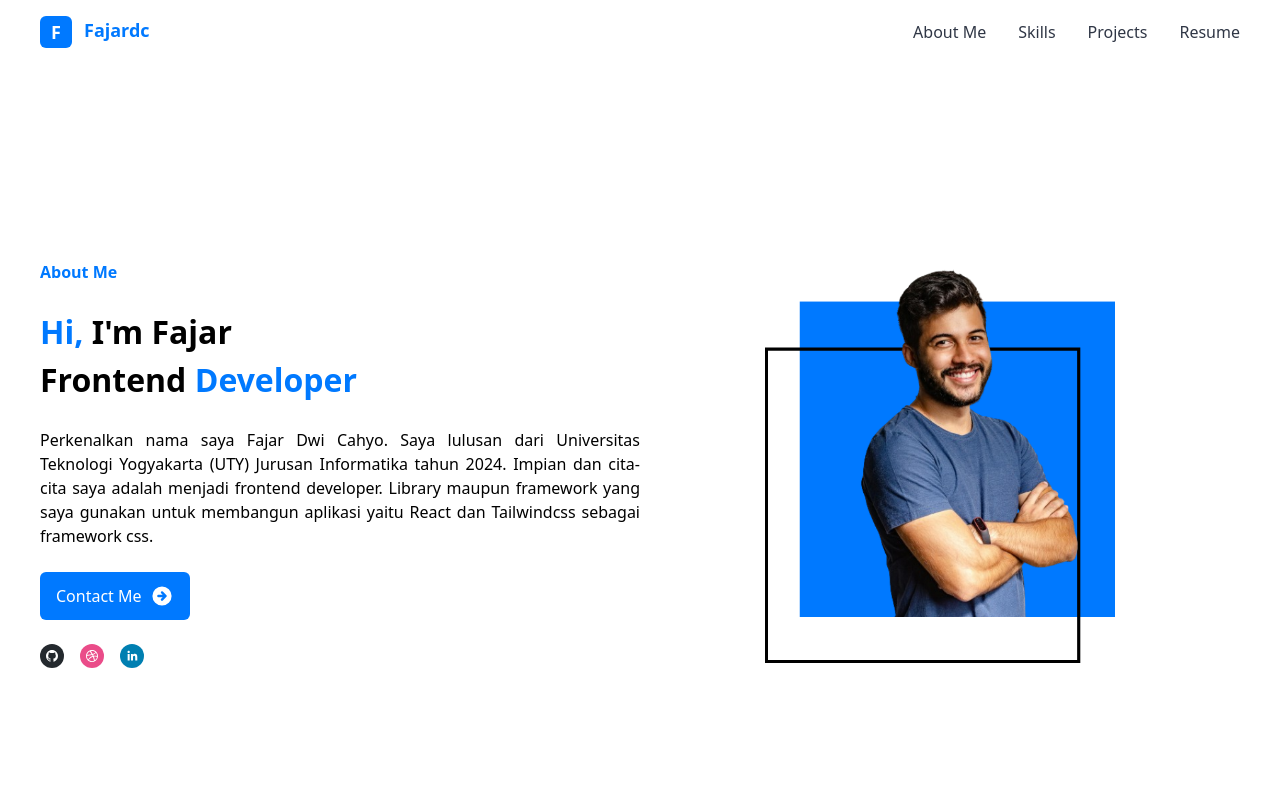
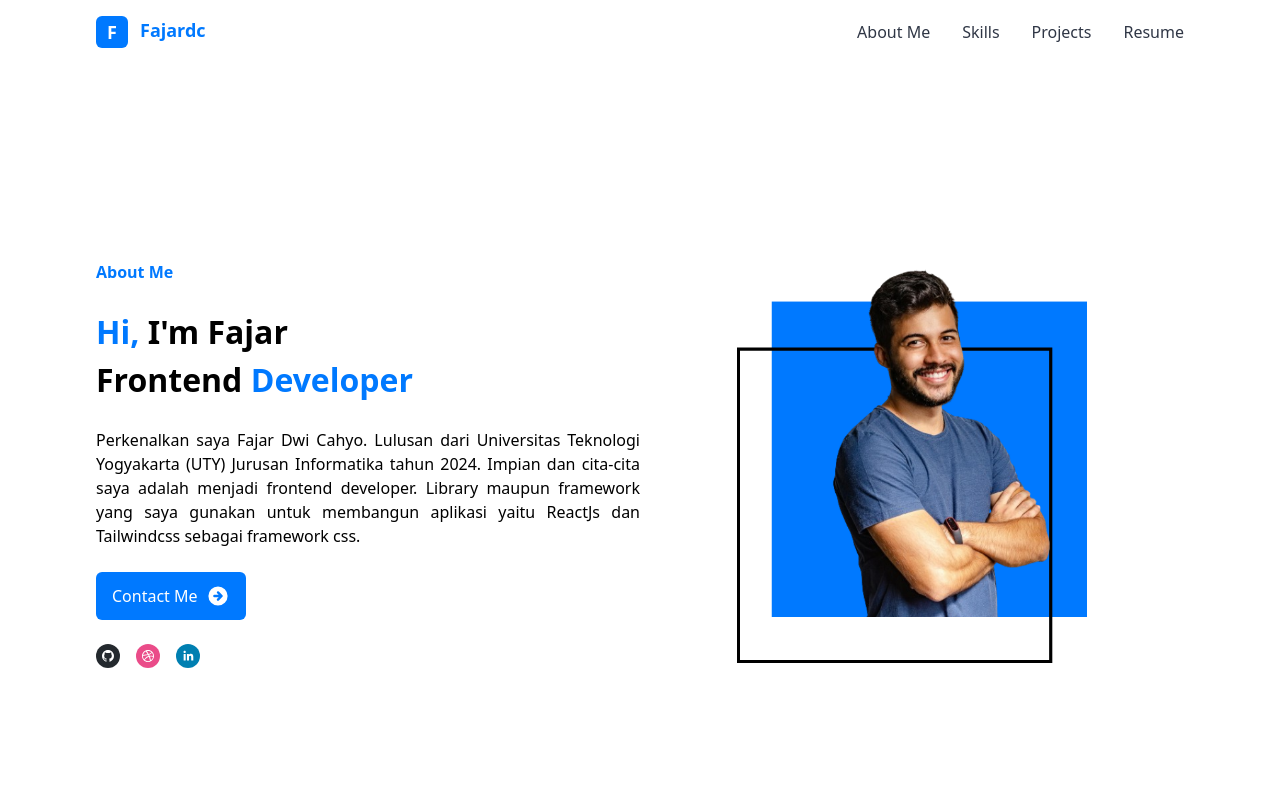
Before and after one commit to fajardd/portfolio, a Next.js app: page / in a window 1280 px wide. Shown: the top 800 px of the page. Built offline with nearby package versions, Linux system fonts and the light colour scheme.

Commit message:
update ui

```diff
--- a/src/components/Fragments/NavBar.js
+++ b/src/components/Fragments/NavBar.js
@@ -23,11 +23,11 @@
   }, []);
   return (
     <header
-      className={`fixed top-0 left-0 right-0 bg-white py-4 px-4 lg:px-10 z-50 transition-shadow duration-300 ${
+      className={`fixed top-0 left-0 right-0 bg-white py-4  z-50 transition-shadow duration-300 ${
         hasShadow ? "shadow" : ""
       }`}
     >
-      <div className="container mx-auto flex justify-between items-center">
+      <div className="container mx-auto px-4 lg:px-24 flex justify-between items-center">
         <div className=" text-lg font-bold flex">
           <div className="w-8 h-8 rounded-md bg-[#0079FF] text-white flex justify-center items-center mr-3">
             F
@@ -45,7 +45,12 @@
             <Link href="/#project">Projects</Link>
           </li>
           <li className="text-[#2F3645] hover:text-[#0079FF] list-none">
-            <Link href="/#contact">Resume</Link>
+            <Link
+              target="_blank"
+              href="https://drive.google.com/file/d/1HUxKkA1miYr6JCKVU1r4VopCYnQmbY6L/view?usp=sharing"
+            >
+              Resume
+            </Link>
           </li>
         </nav>
         <div className="md:hidden">
@@ -59,7 +64,7 @@
         </div>
       </div>
       <div
-        className={`md:hidden bg-white overflow-hidden transition-all duration-500 ease-in-out ${
+        className={`md:hidden container mx-auto px-4 lg:px-32 bg-white overflow-hidden transition-all duration-500 ease-in-out ${
           isOpen ? "max-h-40" : "max-h-0"
         }`}
       >
@@ -74,7 +79,12 @@
             <Link href="/#project">Projects</Link>
           </li>
           <li className="block text-[#2F3645] hover:text-[#0079FF] py-2">
-            <Link href="/#contact">Resume</Link>
+            <Link
+              target="_blank"
+              href="https://drive.google.com/file/d/1HUxKkA1miYr6JCKVU1r4VopCYnQmbY6L/view?usp=sharing"
+            >
+              Resume
+            </Link>
           </li>
         </div>
       </div>
--- a/src/components/Layout/index.js
+++ b/src/components/Layout/index.js
@@ -6,7 +6,7 @@
   return (
     <Fragment>
       <NavBar />
-      <main className="container mx-auto mt-16 px-4 lg:px-10   z-0">
+      <main className="container mx-auto mt-16 px-4 lg:px-24   z-0">
         {children}
       </main>
       <Footer />
--- a/src/pages/index.js
+++ b/src/pages/index.js
@@ -27,7 +27,7 @@
       <Head>
         <title>Fajar</title>
       </Head>
-      <div className="grid grid-cols-1 gap-y-10">
+      <div className="grid grid-cols-1 gap-y-32 sm:gap-y-10">
         {/* batas */}
 
         {/* Abouat me */}
@@ -62,12 +62,11 @@
                 }`}
               >
                 <p className="text-justify">
-                  Perkenalkan nama saya Fajar Dwi Cahyo. Saya lulusan dari
-                  Universitas Teknologi Yogyakarta (UTY) Jurusan Informatika
-                  tahun 2024. Impian dan cita-cita saya adalah menjadi frontend
-                  developer. Library maupun framework yang saya gunakan untuk
-                  membangun aplikasi yaitu React dan Tailwindcss sebagai
-                  framework css.
+                  Perkenalkan saya Fajar Dwi Cahyo. Lulusan dari Universitas
+                  Teknologi Yogyakarta (UTY) Jurusan Informatika tahun 2024.
+                  Impian dan cita-cita saya adalah menjadi frontend developer.
+                  Library maupun framework yang saya gunakan untuk membangun
+                  aplikasi yaitu ReactJs dan Tailwindcss sebagai framework css.
                 </p>
                 <Link href="https://mail.google.com/mail/?view=cm&fs=1&to=fjrdwc@gmail.com">
                   <button className="bg-[#0079FF] rounded-md text-white p-3 px-4 mt-6 flex gap-x-2">
```
